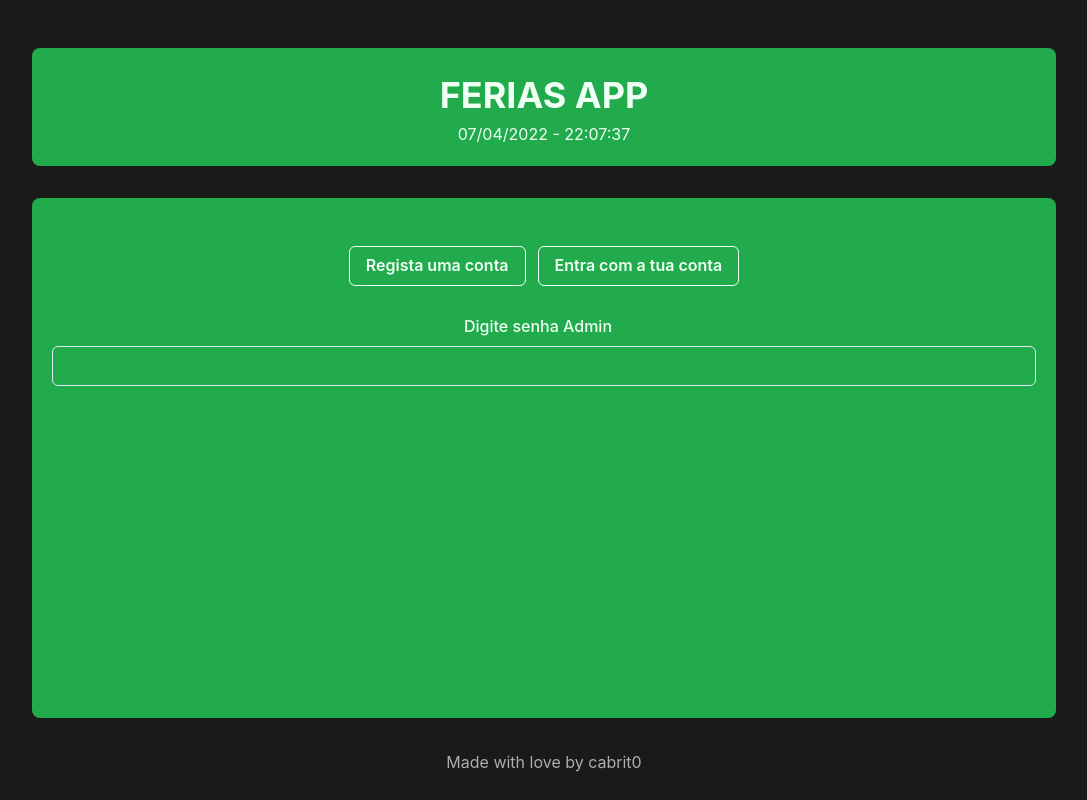
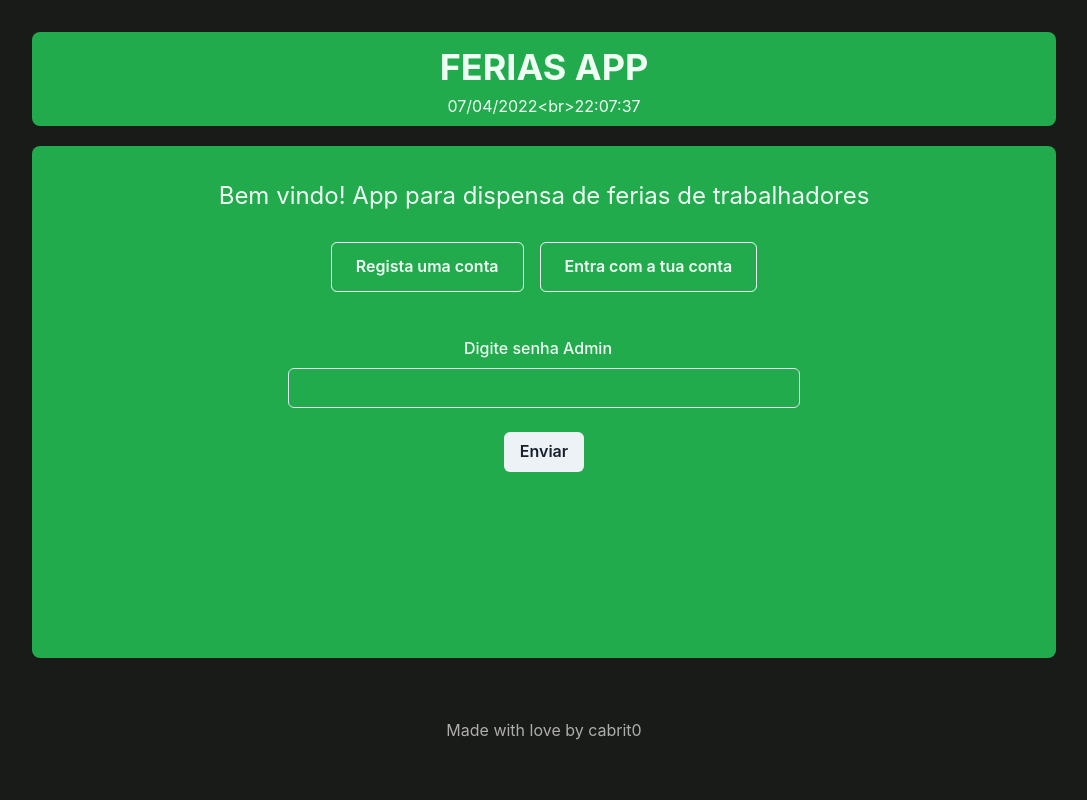
Before and after one commit to cabrit0/FeriasAPP_API, a React (Create React App) app in the folder frontend/: page / in a window 1280 px wide. Both pictures are taken after a click on the button "Regista uma conta". Shown: the whole page, without its empty margins (96-1183 px from the left). Built offline with nearby package versions, Linux system fonts and the light colour scheme.

Commit message:
pages + connect to backend

```diff
--- a/frontend/package.json
+++ b/frontend/package.json
@@ -9,6 +9,7 @@
     "@testing-library/jest-dom": "^5.16.4",
     "@testing-library/react": "^13.3.0",
     "@testing-library/user-event": "^14.2.1",
+    "axios": "^0.27.2",
     "framer-motion": "^6.3.16",
     "react": "^18.2.0",
     "react-dom": "^18.2.0",
--- a/frontend/src/App.js
+++ b/frontend/src/App.js
@@ -2,18 +2,29 @@ import React from 'react';
 import { BrowserRouter as Router, Routes, Route } from 'react-router-dom';
 import { ChakraProvider, Box } from '@chakra-ui/react';
 import Home from './pages/Home';
+import Register from './pages/Register';
+import User from './pages/User';
+import Chefia from './pages/Chefia';
+import RH from './pages/RH';
+import { UserContextProvider } from './context/UserContext';
 //import { ColorModeSwitcher } from './ColorModeSwitcher';
 
 function App() {
   return (
     <ChakraProvider>
-      <Box width={'100%'} height={'100vh'} p={8} bgColor={'#191B18'} >
+      <UserContextProvider>
+        <Box width={'100%'} height={'100vh'} p={8} bgColor={'#191B18'}>
           <Router>
             <Routes>
               <Route path="/" element={<Home />} />
+              <Route path="/register" element={<Register />} />
+              <Route path="/user/trabalhador" element={<User />} />
+              <Route path="/user/chefia" element={<Chefia />} />
+              <Route path="/user/rh" element={<RH />} />
             </Routes>
           </Router>
         </Box>
+      </UserContextProvider>
     </ChakraProvider>
   );
 }
--- /dev/null
+++ b/frontend/src/api/UserFinder.js
@@ -0,0 +1,5 @@
+import axios from 'axios';
+
+export default axios.create({
+  baseURL: 'http://localhost:5000/api/v1/users',
+});
--- a/frontend/src/components/Dashboard.jsx
+++ b/frontend/src/components/Dashboard.jsx
@@ -1,4 +1,7 @@
-import React, { useState } from 'react';
+import React, { useState, useContext } from 'react';
+import UserFinder from '../api/UserFinder';
+import { useNavigate } from 'react-router-dom';
+import { UserContext } from '../context/UserContext';
 
 import {
   Box,
@@ -8,11 +11,19 @@ import {
   FormControl,
   FormLabel,
   Input,
+  Text,
 } from '@chakra-ui/react';
 
 const Dashboard = () => {
+  const userCtx = useContext(UserContext);
+  const navigate = useNavigate();
   const [registerForm, setRegisterForm] = useState(false);
   const [loginForm, setLoginForm] = useState(false);
+
+  const [adminPassword, setAdminPassword] = useState('');
+
+  const [email, setEmail] = useState('');
+  const [password, setPassword] = useState('');
 
   const handleShowLogin = () => {
     setRegisterForm(false);
@@ -20,32 +31,69 @@ const Dashboard = () => {
   };
 
   const handleShowRegister = () => {
-    //const passwordAdmin = '@3m!n';
     setLoginForm(false);
     setRegisterForm(prev => !prev);
   };
 
+  const handleSubmit = async e => {
+    e.preventDefault();
+
+    try {
+      const response = await UserFinder.post('/login', { email, password });
+      //console.log(response.data);
+      userCtx.setUserInfo(response.data);
+      navigate(`/user/trabalhador`);
+    } catch (error) {
+      console.log(error);
+    }
+    setEmail('');
+    setPassword('');
+  };
+
+  const handleAdminPass = e => {
+    e.preventDefault();
+
+    const passwordAdmin = '@3m!n';
+    //let isAdmin = false;
+
+    if (adminPassword === passwordAdmin) {
+      console.log('passei');
+      //isAdmin = true;
+    } else {
+      console.log('password incorrecta');
+      //isAdmin = false;
+    }
+  };
+
   return (
     <Center>
-      <Box p={2} borderRadius={'lg'} h={'65vh'} w={'80vw'} bgColor={'#21AB4d'}>
-        <Flex justify="center">
+      <Box p={5} borderRadius={'lg'} h={'lg'} w={'80vw'} bgColor={'#21AB4d'}>
+        <Text
+          as="h1"
+          fontSize={'2xl'}
+          //fontWeight={'bold'}
+          align={'center'}
+          color={'#EFFFF4'}
+          paddingY={3}
+        >
+          Bem vindo! App para dispensa de ferias de trabalhadores
+        </Text>
+        <Flex justify="center" paddingY={4}>
           <Button
-            verticalAlign="center"
             color={'#EFFFF4'}
             colorScheme={'#21AB4d'}
             variant="outline"
-            marginRight={3}
-            marginTop={10}
+            padding={6}
+            marginRight={4}
             onClick={handleShowRegister}
           >
             Regista uma conta
           </Button>
           <Button
-            verticalAlign="center"
             color={'#EFFFF4'}
             colorScheme={'#21AB4d'}
             variant="outline"
-            marginTop={10}
+            padding={6}
             onClick={handleShowLogin}
           >
             Entra com a tua conta
@@ -55,12 +103,24 @@ const Dashboard = () => {
         {registerForm && (
           <Box p={3} marginTop={4}>
             <form>
-              <FormControl>
+              <Center>
+                <FormControl paddingBottom={6} maxWidth={'lg'}>
                   <Center>
                     <FormLabel color={'#EFFFF4'}>Digite senha Admin</FormLabel>
                   </Center>
-                <Input type="password" />
+                  <Input
+                    type="password"
+                    id="adminPass"
+                    value={adminPassword}
+                    onChange={e => setAdminPassword(e.target.value)}
+                  />
                 </FormControl>
+              </Center>
+              <Center>
+                <Button type="submit" onClick={handleAdminPass}>
+                  Enviar
+                </Button>
+              </Center>
             </form>
           </Box>
         )}
@@ -68,22 +128,41 @@ const Dashboard = () => {
         {loginForm && (
           <Box p={3} marginTop={4}>
             <form>
-              <FormControl>
+              <Center>
+                <FormControl maxW={'lg'}>
                   <Center>
                     <FormLabel color={'#EFFFF4'} htmlFor="email">
                       Email
                     </FormLabel>
                   </Center>
-                <Input type="email" />
+                  <Input
+                    type="email"
+                    id="email"
+                    value={email}
+                    onChange={e => setEmail(e.target.value)}
+                  />
                 </FormControl>
-              <FormControl>
+              </Center>
+              <Center>
+                <FormControl paddingBottom={6} maxW={'lg'}>
                   <Center>
                     <FormLabel color={'#EFFFF4'} htmlFor="password">
                       Password
                     </FormLabel>
                   </Center>
-                <Input type="password" />
+                  <Input
+                    type="password"
+                    id="password"
+                    value={password}
+                    onChange={e => setPassword(e.target.value)}
+                  />
                 </FormControl>
+              </Center>
+              <Center>
+                <Button type="form" onClick={handleSubmit}>
+                  Enviar
+                </Button>
+              </Center>
             </form>
           </Box>
         )}
--- a/frontend/src/components/Header.jsx
+++ b/frontend/src/components/Header.jsx
@@ -10,7 +10,7 @@ const Header = () => {
       ('00' + date.getDate()).slice(-2) +
       '/' +
       date.getFullYear() +
-      `\n-\n` +
+      `<br>` +
       ('00' + date.getHours()).slice(-2) +
       ':' +
       ('00' + date.getMinutes()).slice(-2) +
@@ -29,7 +29,7 @@ const Header = () => {
 
   return (
     <Center>
-      <Box p={5} borderRadius={'lg'} w={'80vw'} bgColor={'#21AB4d'}>
+      <Box p={2} borderRadius={'lg'} w={'80vw'} bgColor={'#21AB4d'}>
         <Text
           as="h1"
           fontSize={'4xl'}
--- /dev/null
+++ b/frontend/src/components/UserDash/Header.jsx
@@ -0,0 +1,55 @@
+import React, { useContext } from 'react';
+import { UserContext } from '../../context/UserContext';
+
+import { Box, Center, Flex, Spacer, Text } from '@chakra-ui/react';
+
+const Header = () => {
+  const { userInfo } = useContext(UserContext);
+  console.log(userInfo);
+  const getCurrentDate = () => {
+    let date = new Date();
+    let dateStr =
+      ('00' + (date.getMonth() + 1)).slice(-2) +
+      '/' +
+      ('00' + date.getDate()).slice(-2) +
+      '/' +
+      date.getFullYear() +
+      `\n-\n` +
+      ('00' + date.getHours()).slice(-2) +
+      ':' +
+      ('00' + date.getMinutes()).slice(-2);
+    return dateStr;
+  };
+  return (
+    <Center>
+      <Box p={2} borderRadius={'lg'} w={'80vw'} bgColor={'#21AB4d'}>
+        <Flex>
+          <Box>
+            <Text
+              as="h1"
+              fontSize={'3xl'}
+              fontWeight={'bold'}
+              align={'center'}
+              color={'#EFFFF4'}
+            >
+              FERIAS APP
+            </Text>
+            <Text as="h1" align={'center'} color={'#EFFFF4'}>
+              {getCurrentDate()}
+            </Text>
+          </Box>
+          <Spacer />
+          <Box>
+            <Center>
+              <Text as="h1" fontSize={'xl'} align={'center'} color={'#EFFFF4'}>
+                Bem vindo, <Text fontWeight={'bold'}>{userInfo.name}</Text>
+              </Text>
+            </Center>
+          </Box>
+        </Flex>
+      </Box>
+    </Center>
+  );
+};
+
+export default Header;
--- /dev/null
+++ b/frontend/src/context/UserContext.js
@@ -0,0 +1,16 @@
+import React, { useState, createContext } from 'react';
+
+export const UserContext = createContext();
+
+export const UserContextProvider = props => {
+  const [userInfo, setUserInfo] = useState([]);
+
+  // eslint-disable-next-line no-unused-vars
+  const showUser = (user) => setUserInfo([...userInfo, user]);
+
+  return (
+    <UserContext.Provider value={{ userInfo, setUserInfo }}>
+      {props.children}
+    </UserContext.Provider>
+  );
+};
--- /dev/null
+++ b/frontend/src/pages/Chefia.jsx
@@ -0,0 +1,7 @@
+import React from 'react';
+
+const Chefia = () => {
+  return <div>Chefia</div>;
+};
+
+export default Chefia;
--- a/frontend/src/pages/Home.jsx
+++ b/frontend/src/pages/Home.jsx
@@ -3,21 +3,21 @@ import Header from '../components/Header';
 import Dashboard from '../components/Dashboard';
 import Footer from '../components/Footer';
 
-import { Box, Center } from '@chakra-ui/react';
+import { Grid, GridItem } from '@chakra-ui/react';
 
 const Home = () => {
   return (
-    <Box>
-      <Center p={4}>
+    <Grid h="100%" columns="1fr" templateRows="1fr 3fr 1fr" gap={5}>
+      <GridItem w="100%" h="100%">
         <Header />
-      </Center>
-      <Center p={4}>
+      </GridItem>
+      <GridItem w="100%" h="100%">
         <Dashboard />
-      </Center>
-      <Center p={4}>
+      </GridItem>
+      <GridItem w="100%" h="100%" paddingTop={10}>
         <Footer />
-      </Center>
-    </Box>
+      </GridItem>
+    </Grid>
   );
 };
 
--- /dev/null
+++ b/frontend/src/pages/RH.jsx
@@ -0,0 +1,7 @@
+import React from 'react';
+
+const RH = () => {
+  return <div>RH</div>;
+};
+
+export default RH;
--- /dev/null
+++ b/frontend/src/pages/Register.jsx
@@ -0,0 +1,7 @@
+import React from 'react';
+
+const Register = () => {
+  return <div>Register</div>;
+};
+
+export default Register;
--- /dev/null
+++ b/frontend/src/pages/User.jsx
@@ -0,0 +1,14 @@
+import React from 'react';
+import Header from '../components/UserDash/Header';
+
+import { Box } from '@chakra-ui/react';
+
+const User = () => {
+  return (
+    <Box>
+      <Header />
+    </Box>
+  );
+};
+
+export default User;
```
Also changed, not shown: 1 other file (tests, documents, lock files or other folders). Lines whose indentation alone changed are shown as unchanged.
